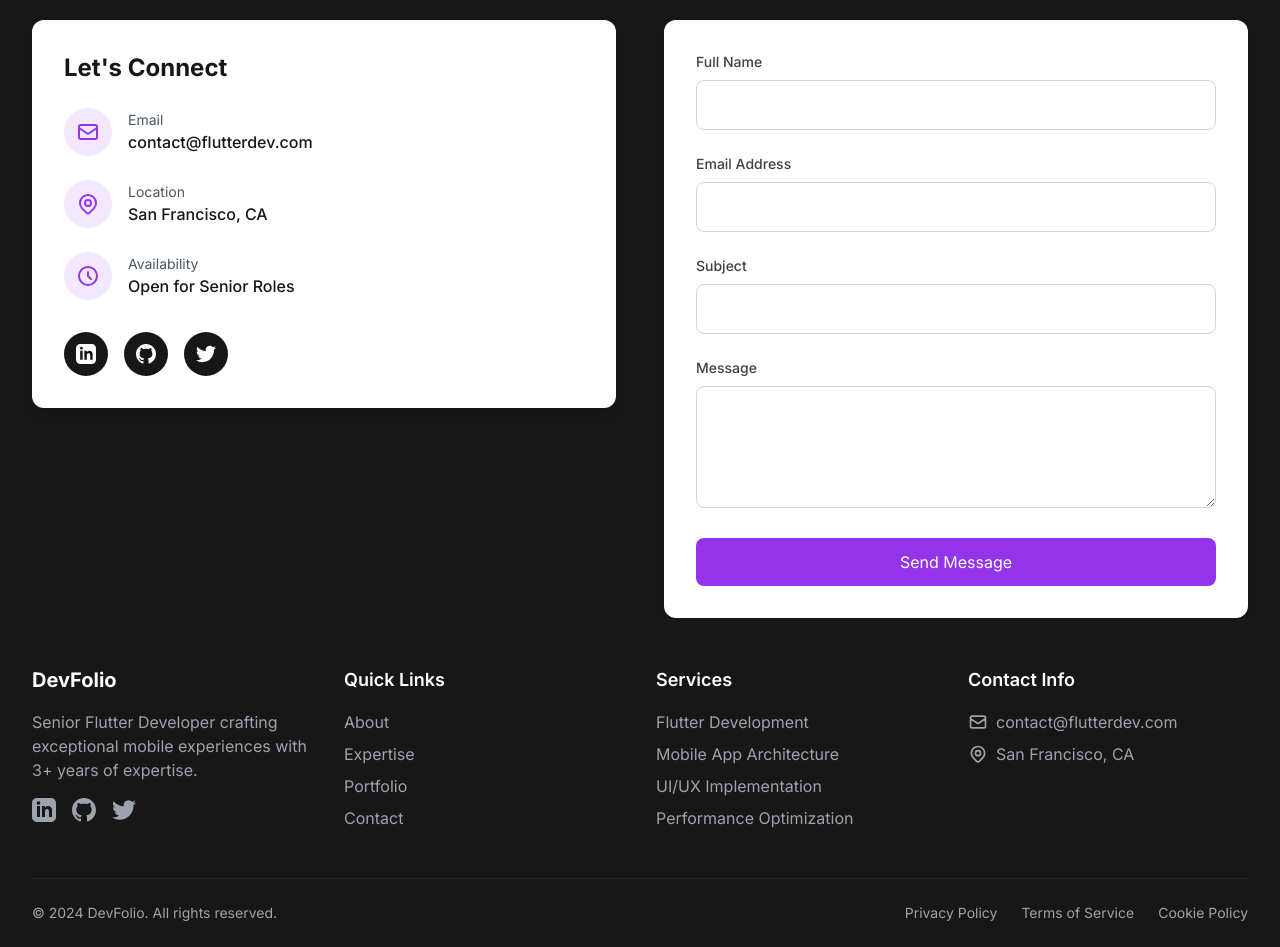
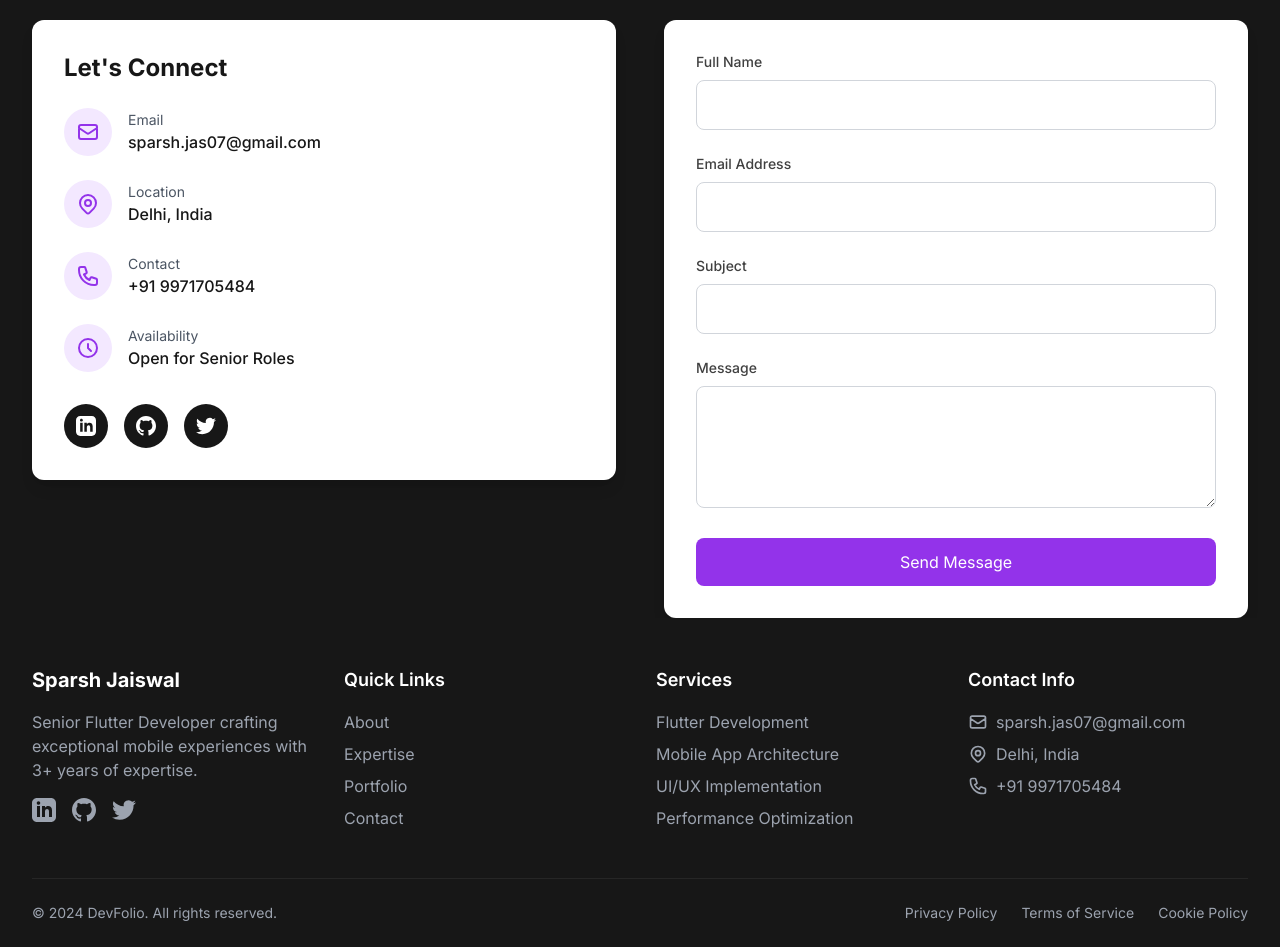
Before and after one commit to Sparsh327/sparsh-dev, a plain HTML site: page page-1736964572072.html in a window 1280 px wide. Shown: the part 5520-6467 px from the top of the page. Drawn offline with nearby package versions, Linux system fonts and the light colour scheme.

Commit message:
updated coontact info

```diff
--- a/page-1736964572072.html
+++ b/page-1736964572072.html
@@ -1188,7 +1188,7 @@
                 </div>
                 <div id="el-yc37imju">
                   <p class="text-sm text-gray-600" id="el-2tqqkjrk">Email</p>
-                  <p class="text-neutral-900 font-medium" id="el-bge95dkt">contact@flutterdev.com</p>
+                  <p class="text-neutral-900 font-medium" id="el-bge95dkt">sparsh.jas07@gmail.com</p>
                 </div>
               </div>
 
@@ -1201,7 +1201,19 @@
                 </div>
                 <div id="el-4gy375gi">
                   <p class="text-sm text-gray-600" id="el-vnkuwy9u">Location</p>
-                  <p class="text-neutral-900 font-medium" id="el-4bpt366y">San Francisco, CA</p>
+                  <p class="text-neutral-900 font-medium" id="el-4bpt366y">Delhi, India</p>
+                </div>
+              </div>
+
+              <div class="flex items-center space-x-4" id="el-y3ariqxv">
+                <div class="bg-purple-100 p-3 rounded-full" id="el-ke3bhddl">
+                  <svg class="w-6 h-6 text-purple-600" fill="none" stroke="currentColor" viewBox="0 0 24 24" id="el-ujocdg2s">
+                    <path stroke-linecap="round" stroke-linejoin="round" stroke-width="2" d="M3 5a2 2 0 012-2h3.28a1 1 0 01.948.684l1.498 4.493a1 1 0 01-.502 1.21l-2.257 1.13a11.042 11.042 0 005.516 5.516l1.13-2.257a1 1 0 011.21-.502l4.493 1.498a1 1 0 01.684.949V19a2 2 0 01-2 2h-1C9.716 21 3 14.284 3 6V5z"></path>
+                  </svg>
+                </div>
+                <div id="el-4gy375gi">
+                  <p class="text-sm text-gray-600" id="el-vnkuwy9u">Contact</p>
+                  <p class="text-neutral-900 font-medium" id="el-4bpt366y">+91 9971705484</p>
                 </div>
               </div>
 
@@ -1292,7 +1304,7 @@
       <div class="py-12 grid grid-cols-1 md:grid-cols-4 gap-8">
         <!-- About Section -->
         <div class="space-y-4">
-          <h3 class="text-xl font-bold">DevFolio</h3>
+          <h3 class="text-xl font-bold">Sparsh Jaiswal</h3>
           <p class="text-gray-400">Senior Flutter Developer crafting exceptional mobile experiences with 3+ years of expertise.</p>
           <div class="flex space-x-4">
             <a href="#" class="text-gray-400 hover:text-purple-400 transition-colors">
@@ -1343,14 +1355,20 @@
               <svg class="w-5 h-5 mr-2" fill="none" stroke="currentColor" viewBox="0 0 24 24">
                 <path stroke-linecap="round" stroke-linejoin="round" stroke-width="2" d="M3 8l7.89 5.26a2 2 0 002.22 0L21 8M5 19h14a2 2 0 002-2V7a2 2 0 00-2-2H5a2 2 0 00-2 2v10a2 2 0 002 2z"/>
               </svg>
-              contact@flutterdev.com
+              sparsh.jas07@gmail.com
             </li>
             <li class="flex items-center text-gray-400">
               <svg class="w-5 h-5 mr-2" fill="none" stroke="currentColor" viewBox="0 0 24 24">
                 <path stroke-linecap="round" stroke-linejoin="round" stroke-width="2" d="M17.657 16.657L13.414 20.9a1.998 1.998 0 01-2.827 0l-4.244-4.243a8 8 0 1111.314 0z"/>
                 <path stroke-linecap="round" stroke-linejoin="round" stroke-width="2" d="M15 11a3 3 0 11-6 0 3 3 0 016 0z"/>
               </svg>
-              San Francisco, CA
+              Delhi, India
+            </li>
+            <li class="flex items-center text-gray-400">
+              <svg class="w-5 h-5 mr-2" fill="none" stroke="currentColor" viewBox="0 0 24 24">
+                <path stroke-linecap="round" stroke-linejoin="round" stroke-width="2" d="M3 5a2 2 0 012-2h3.28a1 1 0 01.948.684l1.498 4.493a1 1 0 01-.502 1.21l-2.257 1.13a11.042 11.042 0 005.516 5.516l1.13-2.257a1 1 0 011.21-.502l4.493 1.498a1 1 0 01.684.949V19a2 2 0 01-2 2h-1C9.716 21 3 14.284 3 6V5z"/>
+              </svg>
+             +91 9971705484
             </li>
           </ul>
         </div>
```
